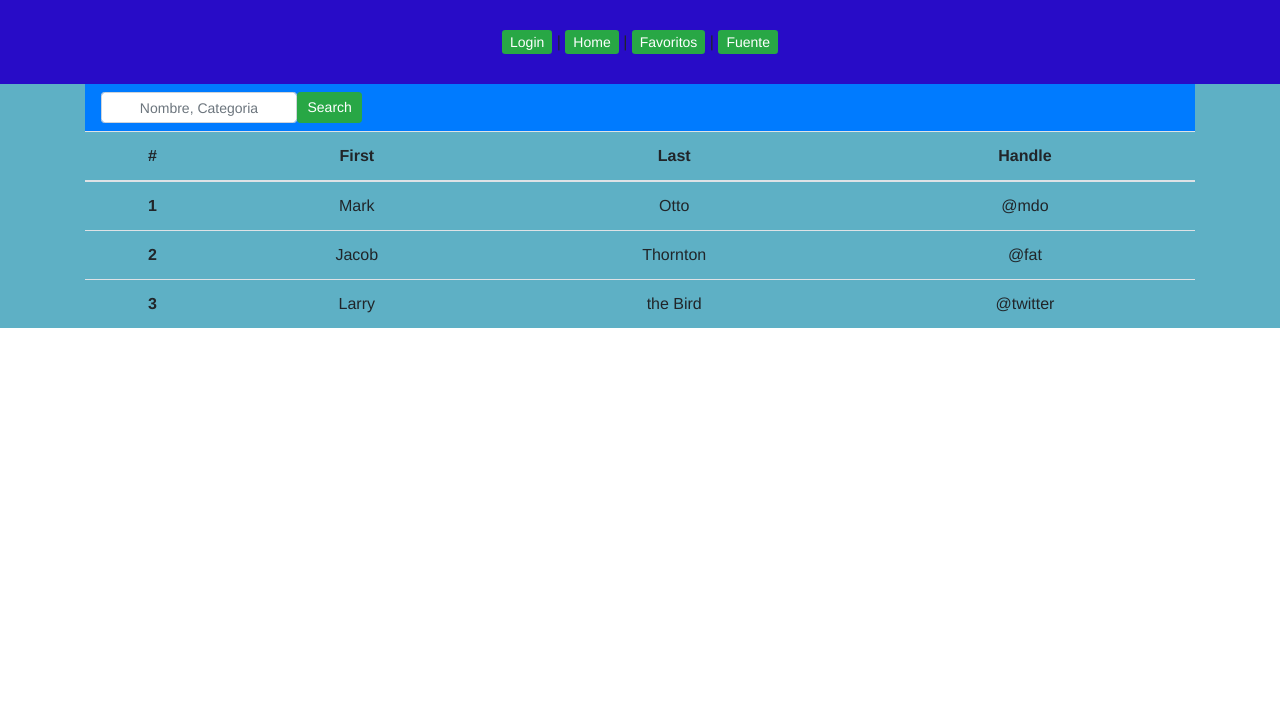
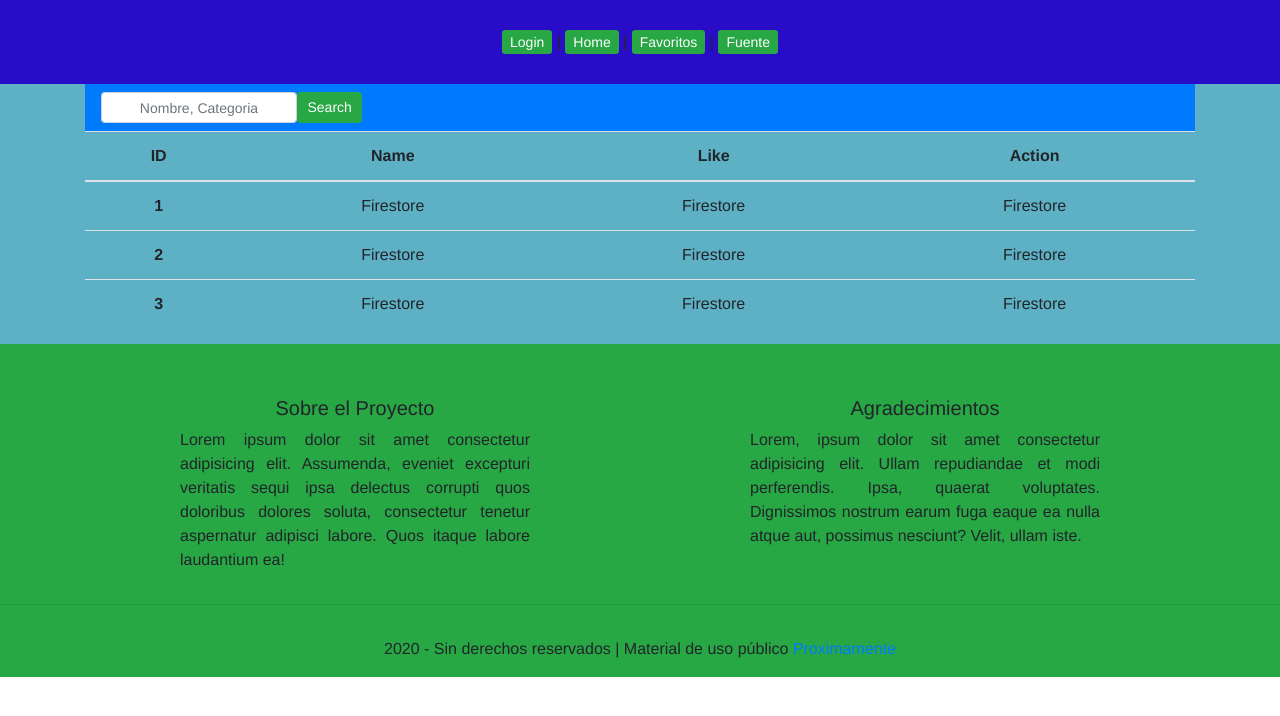
Before and after one commit to sa304/mi_proyecto, a Vue app: page /favoritos in a window 1280 px wide. Shown: the top 716 px of the page. Built offline with nearby package versions, Linux system fonts and the light colour scheme.

Commit message:
componente footer
agrego footer como componente en otras vistas

```diff
--- a/src/App.vue
+++ b/src/App.vue
@@ -7,9 +7,7 @@
       <router-link class="btn-sm btn-success" to="/fuente">Fuente</router-link>
     </div>
     <router-view />
-
     <!--lo mas importante-->
-
   </div>
 </template>
 
--- a/src/components/Footer.vue
+++ b/src/components/Footer.vue
@@ -0,0 +1,37 @@
+<template>
+  <div>
+    <footer class="pie page-footer stylish-color-dark pt-5 bg-success">
+      <div class="container text-center text-md-left">
+        <div class="row">
+          <div class="col-4 mx-auto text-center">
+            <h5 class="mt-1">Sobre el Proyecto</h5>
+            <p
+              class="text-justify"
+            >Lorem ipsum dolor sit amet consectetur adipisicing elit. Assumenda, eveniet excepturi veritatis sequi ipsa delectus corrupti quos doloribus dolores soluta, consectetur tenetur aspernatur adipisci labore. Quos itaque labore laudantium ea!</p>
+          </div>
+          <div class="col-4 mx-auto text-center">
+            <h5 class="mt-1">Agradecimientos</h5>
+            <p
+              class="text-justify"
+            >Lorem, ipsum dolor sit amet consectetur adipisicing elit. Ullam repudiandae et modi perferendis. Ipsa, quaerat voluptates. Dignissimos nostrum earum fuga eaque ea nulla atque aut, possimus nesciunt? Velit, ullam iste.</p>
+          </div>
+        </div>
+      </div>
+      <hr>
+      <div class="footer-copyright text-center py-3">
+        2020 - Sin derechos reservados | Material de uso público
+        <a href="#">Proximamente</a>
+      </div>
+    </footer>
+  </div>
+</template>
+
+<script>
+export default {
+  name: "Navbar"
+};
+</script>
+
+<style>
+
+</style>
--- a/src/components/Show.vue
+++ b/src/components/Show.vue
@@ -1,17 +1,22 @@
 <template>
-  <div class="hello col-12 col-sm-4 col-md-3 p-3">
-    <div class="card" style="width: 18rem;">
-      <img :src="img" class="card-img-top" alt="..." />
+  <div class="col-12 col-sm-4 col-md-3 p-3"><!--agregar mas pantallas-->
+    <div class="card bg-dark" style="width: 18rem;">
+    <h5 class="card-title text-center pt-3">{{name}}</h5>
+      <img :src="img" class="card-img-top px-4" alt="..." />
       <div class="card-body">
-        <h5 class="card-title">{{name}}</h5>
-        <p class="card-text" :id="id"></p>
 
-        <svg @click="makeLike" style="width:30px;height:30px" viewBox="0 0 24 24">
+        <p class="card-text bg-light px-3 py-3" :id="id"></p>
+
+<b-button class="btn btn-sm btn-danger">
+ <svg @click="makeLike" style="width:30px;height:30px" viewBox="0 0 24 24">
           <path
             :fill="like? 'black' : 'white'" stroke="black"
             d="M12,21.35L10.55,20.03C5.4,15.36 2,12.27 2,8.5C2,5.41 4.42,3 7.5,3C9.24,3 10.91,3.81 12,5.08C13.09,3.81 14.76,3 16.5,3C19.58,3 22,5.41 22,8.5C22,12.27 18.6,15.36 13.45,20.03L12,21.35Z"
           />
         </svg>
+
+</b-button>
+
       </div>
     </div>
   </div>
@@ -33,6 +38,9 @@ export default {
 </script>
 
 <style lang="scss" scoped>
+.card-title {
+  color: red;
+}
 .card-text {
   height: 150px;
   overflow-y: scroll;
--- a/src/views/Favoritos.vue
+++ b/src/views/Favoritos.vue
@@ -3,38 +3,43 @@
 
 <Navbar /> <!--importa componente-->
 
+
+
 <div class="container">
  <table class="table">
   <thead>
     <tr>
-      <th scope="col">#</th>
-      <th scope="col">First</th>
-      <th scope="col">Last</th>
-      <th scope="col">Handle</th>
+      <th scope="col">ID</th>
+      <th scope="col">Name</th>
+      <th scope="col">Like</th>
+      <th scope="col">Action</th>
     </tr>
   </thead>
   <tbody>
     <tr>
       <th scope="row">1</th>
-      <td>Mark</td>
-      <td>Otto</td>
-      <td>@mdo</td>
+      <td>Firestore</td>
+      <td>Firestore</td>
+      <td>Firestore</td>
     </tr>
     <tr>
       <th scope="row">2</th>
-      <td>Jacob</td>
-      <td>Thornton</td>
-      <td>@fat</td>
+      <td>Firestore</td>
+      <td>Firestore</td>
+      <td>Firestore</td>
     </tr>
     <tr>
       <th scope="row">3</th>
-      <td>Larry</td>
-      <td>the Bird</td>
-      <td>@twitter</td>
+      <td>Firestore</td>
+      <td>Firestore</td>
+      <td>Firestore</td>
     </tr>
   </tbody>
 </table>
 </div>
+
+
+<Footer /> <!--importa componente-->
 
 </div>
 </template>
@@ -42,10 +47,13 @@
 <script>
 import Navbar from "@/components/Navbar.vue"; /*no borrar*/
 
+import Footer from "@/components/Footer.vue"; /*no borrar*/
+
 export default {
   name: "Favoritos", /*se debe llamar igual*/
   components: {
-    Navbar
+    Navbar,
+    Footer
   }
 };
 </script>
--- a/src/views/Fuente.vue
+++ b/src/views/Fuente.vue
@@ -3,7 +3,7 @@
 
 <Navbar /> <!--importa componente-->
 
-
+<Footer /> <!--importa componente-->
 
   </div>
 </template>
@@ -11,10 +11,13 @@
 <script>
 import Navbar from "@/components/Navbar.vue"; /*no borrar*/
 
+import Footer from "@/components/Footer.vue"; /*no borrar*/
+
 export default {
   name: "Fuente", /*se debe llamar igual*/
   components: {
-    Navbar
+    Navbar,
+    Footer
   }
 };
 </script>
--- a/src/views/Home.vue
+++ b/src/views/Home.vue
@@ -1,7 +1,7 @@
 <template>
   <div class="home" id="home">
     <div>
-    <Navbar />
+    <Navbar /><!--llama al componente-->
     </div>
 
     <h5 class="mt-3 auto ml-2">Recomendadas</h5>
@@ -21,13 +21,17 @@
         />
       </div>
     </div>
+
+<Footer /> <!--importa componente-->
+
+
   </div>
 </template>
 
 <script>
 import Navbar from "@/components/Navbar.vue";
 import Show from "@/components/Show.vue";
-
+import Footer from "@/components/Footer.vue"; /*no borrar*/
 import axios from "axios";
 import { mapState, mapActions } from "vuex";
 
@@ -57,7 +61,8 @@ export default {
   },
   components: {
     Show,
-    Navbar
+    Navbar,
+    Footer
   }
 };
 </script>
@@ -65,7 +70,7 @@ export default {
 <style lang="scss" scope>
 #home {
   background: #d18a07;
-  text-align: left;
+  text-align: justify;
 }
 
 #nav {
```
